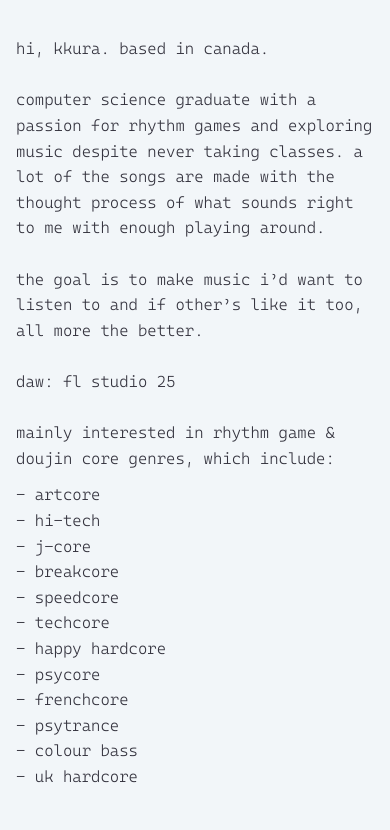
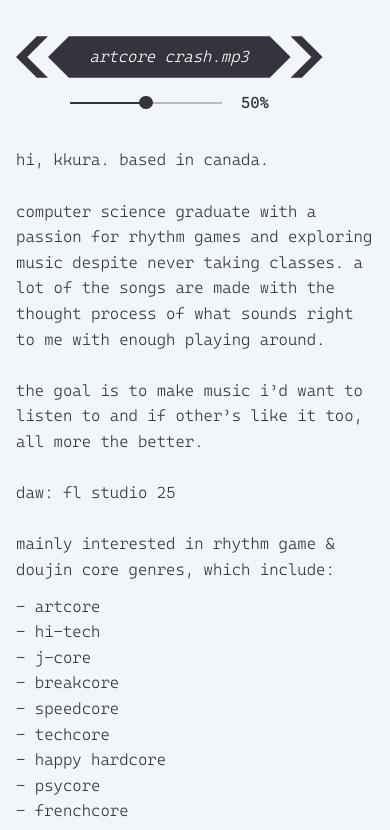
Before and after one commit to joshua-fonseca/music-portfolio, a plain HTML site: page about.html in a window 390 px wide. Shown: the part 157-987 px from the top of the page. Drawn offline with Linux system fonts and the light colour scheme; no server answers.

Commit message:
feat/fix: fix bug where video embed did not show on mobile + add artcore crash button in about me page

```diff
--- a/about.html
+++ b/about.html
@@ -27,6 +27,17 @@
         <div class="page">
             <h1 class="page-title"><span aria-hidden="true">&gt;&gt;&gt; </span>about me</h1>
             <div class="prose">
+                <div class="sound">
+                    <button type="button" class="btn-more" data-sound="assets/sounds/VEC2%20Cymbals%20Crash%2014.wav">
+                        <span class="btn-more__chev btn-more__chev--left" aria-hidden="true"></span>
+                        <span class="btn-more__plate">artcore crash.mp3</span>
+                        <span class="btn-more__chev btn-more__chev--right" aria-hidden="true"></span>
+                    </button>
+                    <div class="sound__row">
+                        <input class="sound__volume" type="range" min="0" max="100" value="50" aria-label="volume" data-volume>
+                        <output class="sound__percent" data-volume-label>50%</output>
+                    </div>
+                </div>
                 <p>hi, kkura. based in canada.</p>
                 <p>computer science graduate with a passion for rhythm games and exploring music despite never taking classes. a lot of the songs are made with the thought process of what sounds right to me with enough playing around.</p>
                 <p>the goal is to make music i’d want to listen to and if other’s like it too, all more the better.</p>
@@ -54,6 +65,7 @@
         </div>
     </main>
     <script type="module" src="js/shell.js"></script>
+    <script type="module" src="js/sound.js"></script>
     <script type="module" src="js/favourites.js"></script>
 </body>
 </html>
--- a/css/styles.css
+++ b/css/styles.css
@@ -253,6 +253,20 @@ main { flex: 1; width: 100%; }
   transition: background-color .15s;
 }
 .btn-more:is(:hover, :focus-visible) { --btn: var(--card); }
+button.btn-more { background: none; border: 0; padding: 0; font: inherit; cursor: pointer; }
+.sound { display: flex; flex-direction: column; align-items: stretch; width: fit-content; max-width: 100%; margin: 0 0 2rem; gap: .75rem; }
+.sound .btn-more { margin-top: 0; }
+.sound .btn-more__plate { font-style: italic; }
+/* volume: a line and a dot, percent on the right */
+.sound__row { display: flex; align-items: center; gap: .6rem; align-self: center; width: 65%; min-width: 9rem; }
+.sound__percent { flex: none; min-width: 4ch; text-align: right; font-size: 1rem; font-weight: 400; }
+/* left of the dot is solid, right of it is faded; --pct is set by sound.js */
+.sound__volume { --pct: 50%; --fill-track: linear-gradient(90deg, currentColor var(--pct), color-mix(in srgb, currentColor 30%, transparent) var(--pct)); -webkit-appearance: none; appearance: none; flex: 1; min-width: 0; height: 1.25rem; margin: 0; background: transparent; cursor: pointer; color: var(--ink); }
+.sound__volume::-webkit-slider-runnable-track { height: 2px; background: var(--fill-track); }
+.sound__volume::-moz-range-track { height: 2px; background: var(--fill-track); }
+.sound__volume::-webkit-slider-thumb { -webkit-appearance: none; width: .85rem; height: .85rem; margin-top: calc(-.425rem + 1px); border: 0; border-radius: 50%; background: currentColor; transition: background-color .15s; }
+.sound__volume::-moz-range-thumb { width: .85rem; height: .85rem; border: 0; border-radius: 50%; background: currentColor; transition: background-color .15s; }
+.sound__volume:is(:hover, :focus-visible) { color: var(--hover); }
 .btn-more:focus-visible { outline: 3px solid var(--purple-light); outline-offset: 4px; }
 
 /* ---------- footer ---------- */
@@ -463,10 +477,12 @@ a.songcard--fav:focus-visible { outline: 3px solid var(--ink); outline-offset: 4
 .embed--empty { display: grid; place-items: center; color: var(--on-ink); font-weight: 400; text-align: center; padding: 1rem; }
 
 @media (max-width: 56rem) {
-  .original { grid-template-columns: minmax(0, 40rem); }
+  /* definite track width: a minmax() track shrinks to its content, and the
+     embed has none (its facade is absolutely positioned) */
+  .original { grid-template-columns: min(100%, 40rem); }
   .songcard--original { height: auto; width: min(100%, 24rem); justify-self: center; }
   .songcard--original .songcard__art { flex: none; aspect-ratio: 1; }
-  .original .embed { aspect-ratio: 16 / 9; }
+  .original .embed { width: 100%; aspect-ratio: 16 / 9; }
 }
 
 /* ---------- remakes ---------- */
--- /dev/null
+++ b/js/sound.js
@@ -0,0 +1,20 @@
+// Sound button + volume slider on the about page: restarts the clip on every press.
+const btn = document.querySelector('[data-sound]');
+const slider = document.querySelector('[data-volume]');
+const label = document.querySelector('[data-volume-label]');
+if (btn) {
+  const audio = new Audio(btn.dataset.sound);
+  audio.preload = 'auto';
+  const setVolume = () => {
+    const pct = Number(slider?.value ?? 50);
+    audio.volume = pct / 100;
+    slider?.style.setProperty('--pct', `${pct}%`);
+    if (label) label.textContent = `${pct}%`;
+  };
+  setVolume();
+  slider?.addEventListener('input', setVolume);
+  btn.addEventListener('click', () => {
+    audio.currentTime = 0;
+    audio.play().catch((err) => console.warn(err));
+  });
+}
```
Also changed, not shown: 1 other file.
